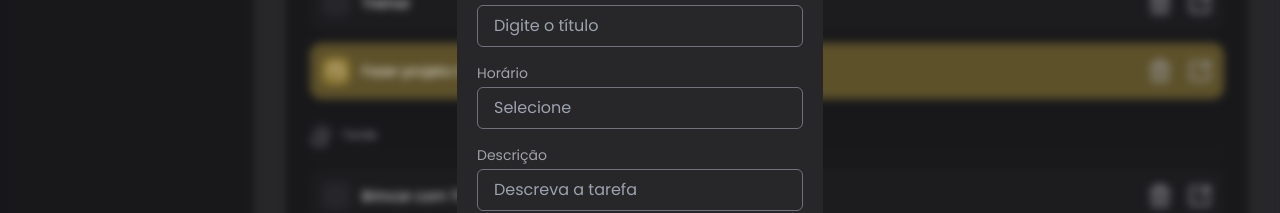
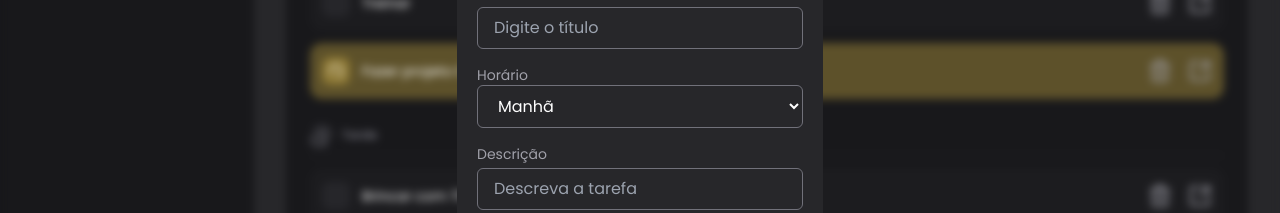
Before and after one commit to houstonbraga/task-manager-priorix, a React (Vite) app: page / in a window 1280 px wide. Both pictures are taken after a click on the button "Nova tarefa". Shown: the part 310-523 px from the top of the page. Built offline with nearby package versions, Linux system fonts and the light colour scheme.

Commit message:
feat: add select like input

```diff
--- a/src/App.jsx
+++ b/src/App.jsx
@@ -1,7 +1,7 @@
 import { Toaster } from "sonner"
 
 import Sidebar from "./sidebar"
-import Tasks from "./task"
+import Tasks from "./task/Task"
 
 function App() {
   return (
--- a/src/task/components/AddTaskDialog.jsx
+++ b/src/task/components/AddTaskDialog.jsx
@@ -6,6 +6,7 @@ import { CSSTransition } from "react-transition-group"
 
 import Button from "../../components/Button"
 import Input from "./Imput"
+import SelectTime from "./SelectTime"
 
 const AddTaskDialog = ({ isOpen, handleClose }) => {
   const nodeRef = useRef()
@@ -31,7 +32,7 @@ const AddTaskDialog = ({ isOpen, handleClose }) => {
           </div>
           <div className="flex flex-col gap-4">
             <Input key="title" label="Tílulo" placeholder="Digite o título" />
-            <Input key="time" label="Horário" placeholder="Selecione" />
+            <SelectTime />
             <Input
               key="description"
               label="Descrição"
--- /dev/null
+++ b/src/task/components/InputLabel.jsx
@@ -0,0 +1,9 @@
+const InputLabel = ({ label, ...rest }) => {
+  return (
+    <label className="text-sm text-zinc-400" htmlFor={rest.id}>
+      {label}
+    </label>
+  )
+}
+
+export default InputLabel
--- /dev/null
+++ b/src/task/components/SelectTime.jsx
@@ -0,0 +1,19 @@
+import InputLabel from "./InputLabel"
+
+const SelectTime = (props) => {
+  return (
+    <div className="flex flex-col text-left">
+      <InputLabel label="Horário" />
+      <select
+        className="rounded-md border border-solid border-zinc-500 bg-transparent px-4 py-2"
+        {...props}
+      >
+        <option value="morning">Manhã</option>
+        <option value="afternoon">Tarde</option>
+        <option value="evening">Noite</option>
+      </select>
+    </div>
+  )
+}
+
+export default SelectTime
```
Also changed, not shown: src/task/Task.jsx (renamed from src/task/index.jsx, +0 -15 lines).
